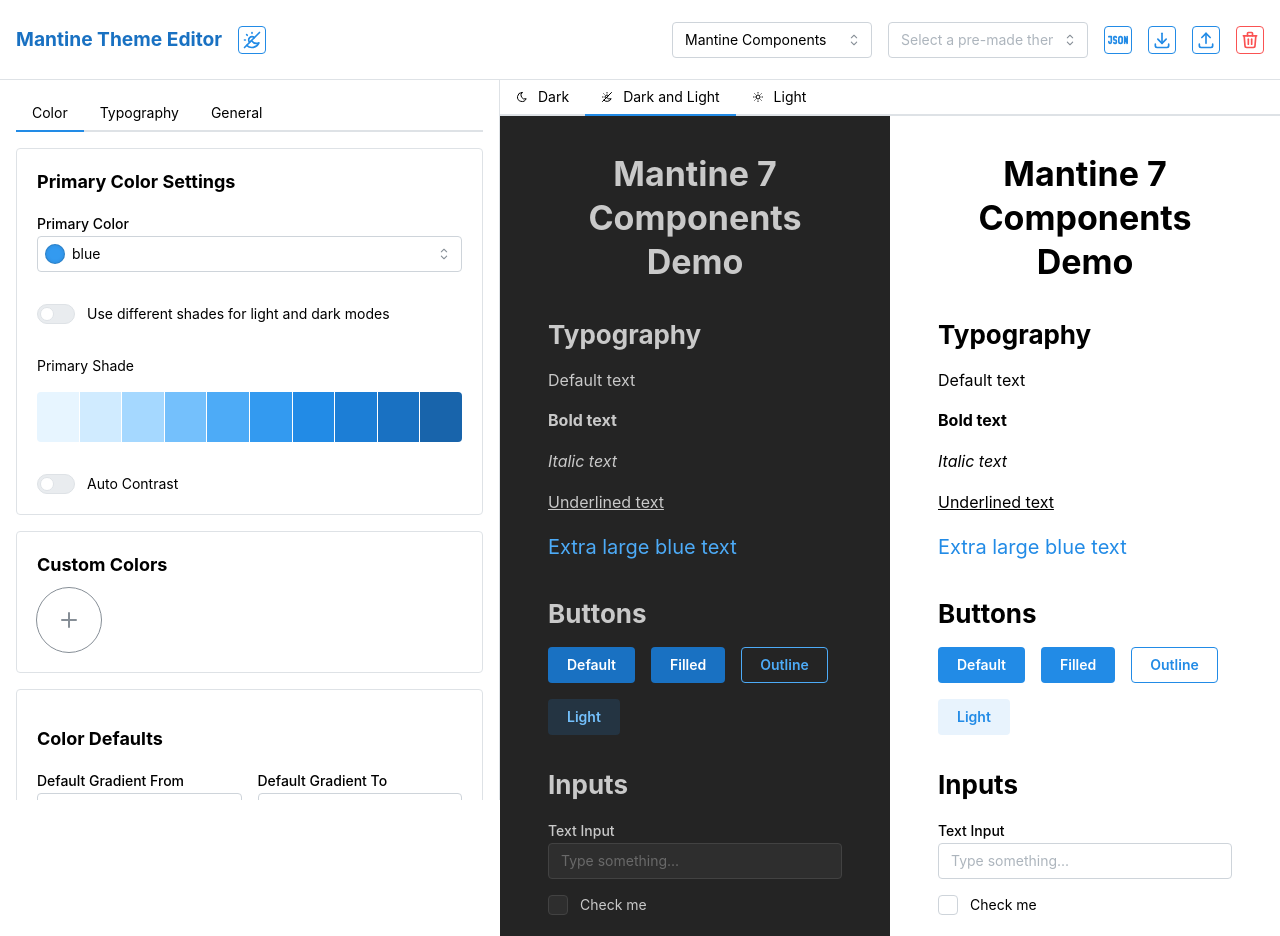
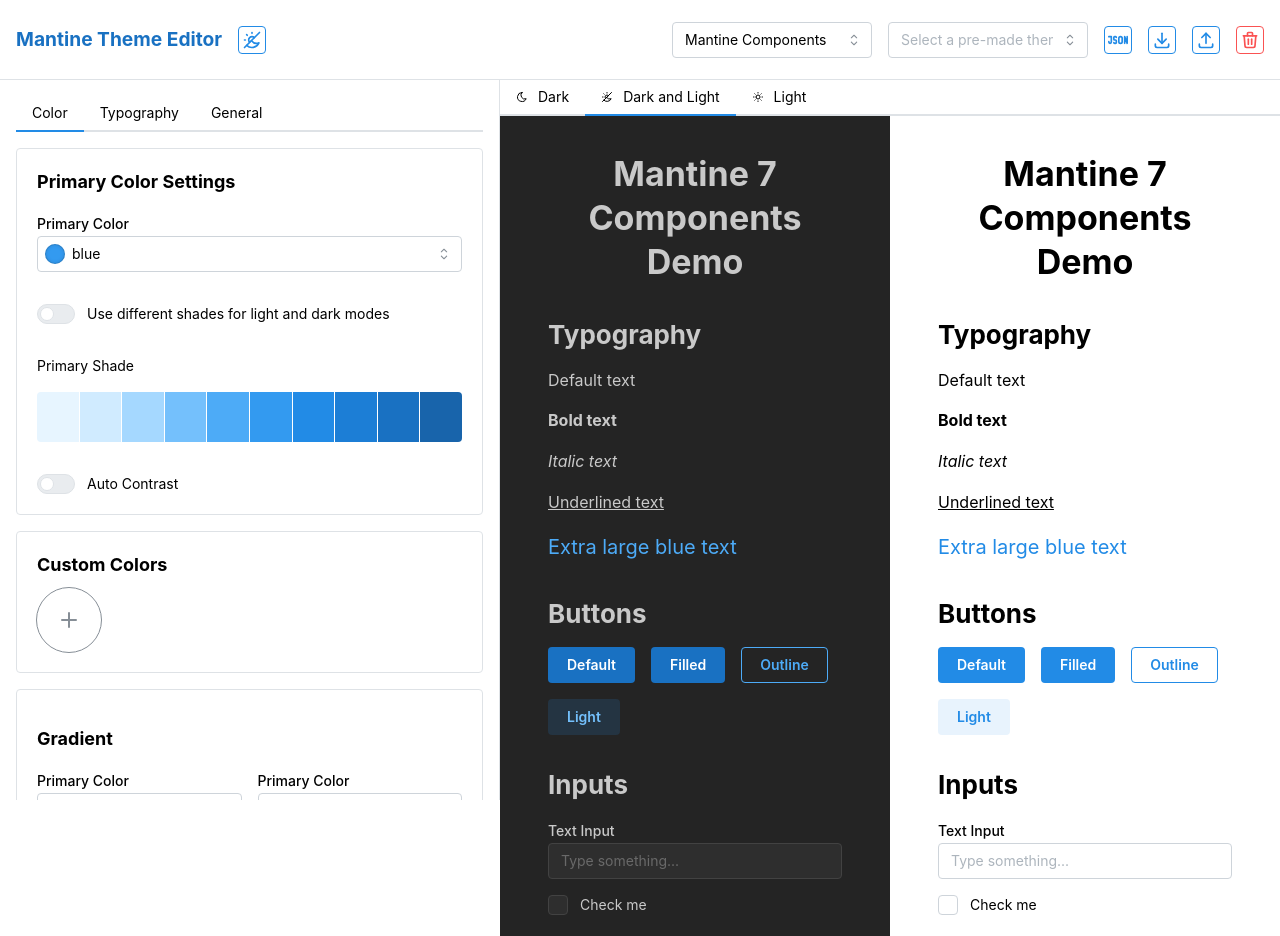
Before and after one commit to kahvilei/mantine-theme-generator, a React (Vite) app: page / in a window 1280 px wide. Shown: the top 936 px of the page. Built offline with nearby package versions, Linux system fonts and the light colour scheme.

Commit message:
moving gradient settings to its own zone

```diff
--- a/src/components/ThemeControlPanel/ColorControls/ColorControl.tsx
+++ b/src/components/ThemeControlPanel/ColorControls/ColorControl.tsx
@@ -3,12 +3,14 @@
 import ColorDefaults from './ColorDefaultsSettings';
 import ColorPalette from './ColorPalette';
 import PrimaryColorSettings from './PrimaryColorSettings';
+import GradientControls from './GradientControls';
 
 const ColorPanel: React.FC = () => {
   return (
     <Stack mt="md">
       <PrimaryColorSettings />
       <ColorPalette />
+      <GradientControls />
       <ColorDefaults />
     </Stack>
   );
--- a/src/components/ThemeControlPanel/ColorControls/ColorDefaultsSettings.tsx
+++ b/src/components/ThemeControlPanel/ColorControls/ColorDefaultsSettings.tsx
@@ -26,34 +26,7 @@
   return (
     <Card withBorder padding="lg">
       <Stack mt="md">
-        <Title order={4}>Color Defaults</Title>
-        <Group grow>
-          <Select
-            label="Default Gradient From"
-            data={theme.getAllColorKeysArray()}
-            value={theme.getGradientFrom() || theme.getAllColorKeysArray()[0]}
-            onChange={(color) => theme.setGradientFrom(color as string)}
-            renderOption={renderColorSelect}
-            leftSection={<ColorSwatch color={theme.getGradientFromMainHex()} size={20} />}
-          />
-          <Select
-            label="Default Gradient To"
-            data={theme.getAllColorKeysArray()}
-            value={theme.getGradientTo() || theme.getAllColorKeysArray()[0]}
-            onChange={(color) => theme.setGradientTo(color as string)}
-            renderOption={renderColorSelect}
-            leftSection={<ColorSwatch color={theme.getGradientToMainHex()} size={20} />}
-          />
-        </Group>
-        <div
-          style={{
-            width: '100%',
-            height: '50px',
-            background: `linear-gradient(to right, ${theme.getGradientFromMainHex()}, ${theme.getGradientToMainHex()}`,
-            borderRadius: theme.getDefaultRadius(),
-          }}
-        />
-
+        <Title order={4}>Default Color Override</Title>
         <Stack>
           <Stack gap="0">
             <Text>Default Mantine Colors</Text>
--- a/src/components/ThemeControlPanel/ColorControls/ColorPalette.tsx
+++ b/src/components/ThemeControlPanel/ColorControls/ColorPalette.tsx
@@ -5,7 +5,6 @@
   Card,
   ColorSwatch,
   Group,
-  MantineColorsTuple,
   Popover,
   Title,
 } from '@mantine/core';
@@ -15,34 +14,9 @@
 
 const ColorPalette: React.FC = () => {
   const themeManager = useContext(ThemeContext);
-  const [newColorName, setNewColorName] = useState('');
-  const [newColorValue, setNewColorValue] = useState('#000000');
-  const [editingColorName, setEditingColorName] = useState<string>('');
-
-  const addNewColor = () => {
-    if (newColorName && newColorValue) {
-      themeManager.setColorFromString(newColorName, newColorValue);
-      setNewColorName('');
-      setNewColorValue('#000000');
-    }
-  };
-
-  const updateColor = (colorName: string, newBaseColor: string) => {
-    themeManager.setColorFromString(colorName, newBaseColor);
-  };
-  const updateColorName = (oldName: string, newName: string) => {
-    if (oldName !== newName && newName.trim() !== '') {
-      themeManager.updateColor(
-        oldName,
-        newName,
-        themeManager.getColor(oldName) || ([] as unknown as MantineColorsTuple)
-      );
-    }
-    setEditingColorName('');
-  };
-  const deleteColor = (colorName: string) => {
-    themeManager.deleteColor(colorName);
-  };
+  const [newColorName] = useState('');
+  const [newColorValue] = useState('#000000');
+  const [editingColorName] = useState<string>('');
 
   return (
     <Card withBorder padding="lg">
--- /dev/null
+++ b/src/components/ThemeControlPanel/ColorControls/GradientControls.tsx
@@ -0,0 +1,55 @@
+import React, { useContext } from 'react';
+import {
+  Card,
+  ColorInput,
+  ColorSwatch,
+  Group,
+  Select,
+  SelectProps,
+  Stack,
+  Text,
+  Title,
+} from '@mantine/core';
+import ThemeContext from '../ThemeContext/ThemeContext';
+import GroupedColorSelector from './Reusable Controls/GroupedColorSelector';
+
+const GradientControls: React.FC = () => {
+  const theme = useContext(ThemeContext);
+  const primaryColor = theme.getPrimaryColor();
+
+  return (
+    <Card withBorder padding="lg">
+      <Stack mt="md">
+        <Title order={4}>Gradient</Title>
+        <Group grow>
+        <GroupedColorSelector
+          colors={[
+            { theme: theme.getCustomColors() },
+            { mantine: theme.getMantineColors() },
+          ]}
+          mainColor={{ shade: theme.getMainColorShade(primaryColor), name: primaryColor }}
+          onSelect={(color) => theme.setPrimaryColor(color)}
+        />
+           <GroupedColorSelector
+          colors={[
+            { theme: theme.getCustomColors() },
+            { mantine: theme.getMantineColors() },
+          ]}
+          mainColor={{ shade: theme.getMainColorShade(primaryColor), name: primaryColor }}
+          onSelect={(color) => theme.setPrimaryColor(color)}
+        />
+        </Group>
+        <div
+          style={{
+            width: '100%',
+            height: '50px',
+            background: `linear-gradient(to right, ${theme.getGradientFromMainHex()}, ${theme.getGradientToMainHex()}`,
+            borderRadius: theme.getDefaultRadius(),
+          }}
+        />
+      </Stack>
+    </Card>
+  );
+};
+
+export default GradientControls;
--- a/src/components/ThemeControlPanel/ColorControls/Reusable Controls/DefaultColorItem.tsx
+++ b/src/components/ThemeControlPanel/ColorControls/Reusable Controls/DefaultColorItem.tsx
@@ -34,12 +34,14 @@
   const themeManager = useContext(ThemeContext);
 
   return (
-    <Card withBorder padding="xs" radius="sm">
+    <Card withBorder bg={name + ".0"} padding="xs" radius="sm">
       <Stack gap="m">
         <Group justify="space-between" align="start" wrap="nowrap">
           <Group w={'75%'} wrap="nowrap">
             <ColorInput
+              c={name + ".9"}
               label={name}
+              descriptionProps={{ c: name + ".8" }}
               description={description}
               value={color}
               w={'100%'}
@@ -56,7 +58,7 @@
             )}
 
             <Tooltip label="Fine-tune shades">
-              <ActionIcon variant="outline" onClick={() => setIsEditing((v) => !v)}>
+              <ActionIcon variant="outline" bg='white' onClick={() => setIsEditing((v) => !v)}>
                 <IconColorSwatch size={16} />
               </ActionIcon>
             </Tooltip>
--- a/src/components/ThemeDisplayPanel/ThemeDisplay.tsx
+++ b/src/components/ThemeDisplayPanel/ThemeDisplay.tsx
@@ -15,7 +15,6 @@
 }
 
 const ThemeDisplay: React.FC<ThemeDisplayProps> = ({ number, mode, theme, displayContent }) => {
-  const [opened, setOpened] = useState(false);
 
   const Content = () => {
     switch (displayContent) {
```
